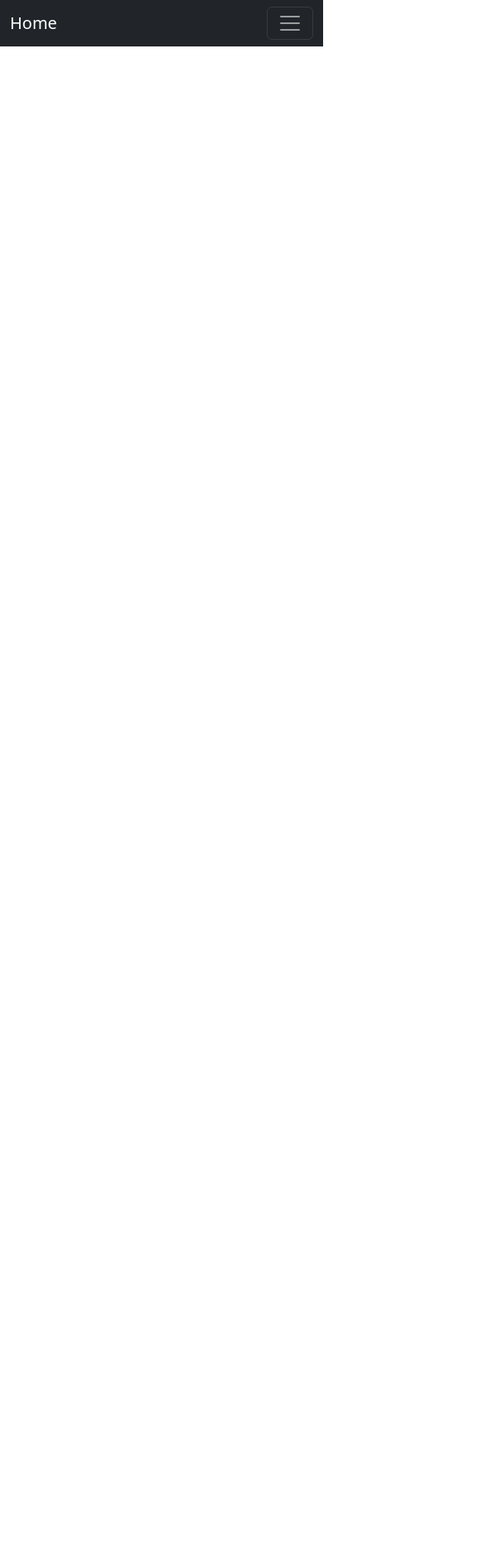
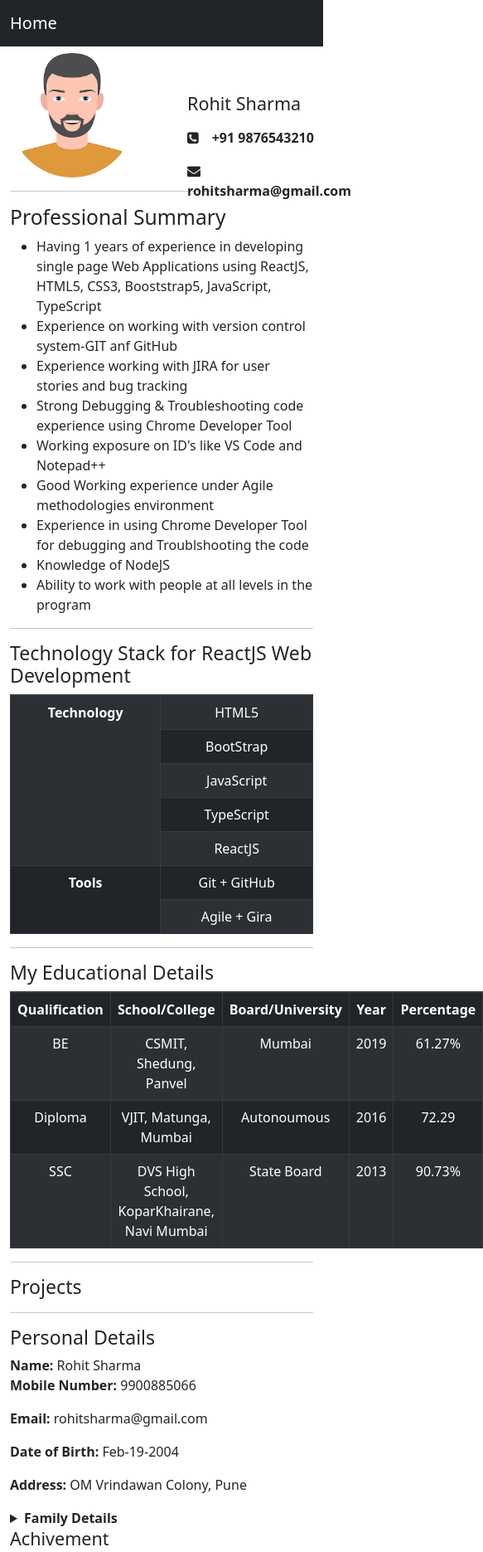
Before and after one commit to Prasadkare77/MyProfile-Responsive, a website: page index.html in a window 390 px wide. Shown: the top 1871 px of the page at 83% size, 583 px wide, since content can reach past the window. Before the commit the page ends 844 px from the top, so only its background shows below. Drawn offline with nearby package versions, Linux system fonts and the light colour scheme.

Commit message:
Designed Profile Page (index.html) with bootstrap
Designed Profile Page (index.html) with bootstrap

```diff
--- a/index.html
+++ b/index.html
@@ -1,60 +1,203 @@
 <!DOCTYPE html>
 <html lang="en">
+
 <head>
   <meta charset="UTF-8" />
   <meta name="viewport" content="width=device-width, initial-scale=1.0" />
   <title>Index</title>
-    <link
-      rel="stylesheet"
-      href="node_modules/bootstrap/dist/css/bootstrap.min.css"
-    />
+  <link rel="stylesheet" href="node_modules/bootstrap/dist/css/bootstrap.min.css" />
+  <!-- Font Awesome CDN Link -->
+  <link rel="stylesheet" href="https://cdnjs.cloudflare.com/ajax/libs/font-awesome/4.7.0/css/font-awesome.min.css">
 </head>
 
 <body>
-    <div class="container">
+  <div class="container d-inline-block fixed-top">
     <nav class="navbar navbar-expand-lg navbar-dark bg-dark fixed-top">
       <div class="container-fluid">
         <a class="navbar-brand" href="#">Home</a>
-          <button
-            class="navbar-toggler"
-            type="button"
-            data-bs-toggle="collapse"
-            data-bs-target="#navbarSupportedContent"
-            aria-controls="navbarSupportedContent"
-            aria-expanded="false"
-            aria-label="Toggle navigation"
-          >
-            <span class="navbar-toggler-icon"></span>
-          </button>
         <div class="collapse navbar-collapse" id="navbarSupportedContent">
           <ul class="navbar-nav me-auto mb-2 mb-lg-0">
             <li class="nav-item">
-                <a class="nav-link active" aria-current="page" href="#">TECHNOLOGY STACK</a>
+              <a class="nav-link active" aria-current="page" href="#techStackSection">TECHNOLOGY STACK</a>
             </li>
             <li class="nav-item">
-                <a class="nav-link active" href="#">EDUCATION</a>
+              <a class="nav-link active" href="#educationDetails">EDUCATION</a>
             </li>
             <li class="nav-item">
-                <a class="nav-link active" aria-current="page" href="#">PROJECT</a>
+              <a class="nav-link active" aria-current="page" href="#projects">PROJECT</a>
             </li>
             <li class="nav-item">
-                <a class="nav-link active" href="#">PERSONAL</a>
+              <a class="nav-link active" href="#personalInfo">PERSONAL</a>
             </li>
           </ul>
-            <!-- <form class="d-flex" role="search">
-              <input
-                class="form-control me-2"
-                type="search"
-                placeholder="Search"
-                aria-label="Search"
-              />
-              <button class="btn btn-outline-success" type="submit">
-                Search
-              </button>
-            </form> -->
         </div>
       </div>
     </nav>
   </div>
+
+  <div class="container position-relative mt-5">
+    <div class="image d-inline-block">
+      <img src="assets/bill.png" alt="" width="150" height="150" class="rounded-bottom-circle mt-3 me-3">
+    </div>
+    <div class="name d-inline-block mt-5 ms-5 position-absolute">
+      <h4 class="mt-3 mb-3">Rohit Sharma</h4>
+      <p class="fw-bold"><i class="fa fa-phone-square me-3" aria-hidden="true"></i>+91 9876543210</p>
+      <p class="fw-bold"><i class="fa fa-envelope me-3" aria-hidden="true"></i></i>rohitsharma@gmail.com</p>
+    </div>
+    <hr>
+  </div>
+
+  <div class="container">
+    <div class="summary">
+      <h2>Professional Summary</h2>
+      <ul>
+        <li>Having 1 years of experience in developing single page Web Applications using <span>ReactJS,</span> HTML5,
+          CSS3, Booststrap5, JavaScript, TypeScript</li>
+        <li>Experience on working with version control system-GIT anf GitHub</li>
+        <li>Experience working with JIRA for user stories and bug tracking</li>
+        <li>Strong Debugging & Troubleshooting code experience using Chrome Developer Tool</li>
+        <li>Working exposure on ID's like VS Code and Notepad++</li>
+        <li>Good Working experience under Agile methodologies environment</li>
+        <li>Experience in using Chrome Developer Tool for debugging and Troublshooting the code</li>
+        <li>Knowledge of NodeJS</li>
+        <li>Ability to work with people at all levels in the program</li>
+      </ul>
+    </div>
+    <hr>
+  </div>
+
+  <div class="container">
+    <div class="techStack" id="techStackSection">
+      <h3>Technology Stack for ReactJS Web Development</h3>
+      <table class="table table-striped table-bordered table-dark table-hover table-group-divider text-center">
+        <thead>
+
+        </thead>
+        <tbody>
+          <tr>
+            <td rowspan="5"><strong>Technology</strong></td>
+            <td>HTML5</td>
+          </tr>
+          <tr>
+            <td>BootStrap</td>
+          </tr>
+          <tr>
+            <td>JavaScript</td>
+          </tr>
+          <tr>
+            <td>TypeScript</td>
+          </tr>
+          <tr>
+            <td>ReactJS</td>
+          </tr>
+          <tr>
+            <td rowspan="2"><strong>Tools</strong></td>
+            <td>Git + GitHub</td>
+          </tr>
+          <tr>
+            <td>Agile + Gira</td>
+          </tr>
+        </tbody>
+      </table>
+    </div>
+    <hr>
+  </div>
+
+  <div class="container ">
+    <div class="education" id="educationDetails">
+      <h3>My Educational Details</h3>
+      <table class="table table-striped table-bordered table-dark table-hover table-group-divider text-center">
+        <thead>
+          <th>Qualification</th>
+          <th>School/College</th>
+          <th>Board/University</th>
+          <th>Year</th>
+          <th>Percentage</th>
+        </thead>
+        <tbody>
+          <tr>
+            <td>BE</td>
+            <td>CSMIT, Shedung, Panvel</td>
+            <td>Mumbai</td>
+            <td>2019</td>
+            <td>61.27%</td>
+          </tr>
+          <tr>
+            <td>Diploma</td>
+            <td>VJIT, Matunga, Mumbai</td>
+            <td>Autonoumous</td>
+            <td>2016</td>
+            <td>72.29</td>
+          </tr>
+          <tr>
+            <td>SSC</td>
+            <td>DVS High School, KoparKhairane, Navi Mumbai</td>
+            <td>State Board</td>
+            <td>2013</td>
+            <td>90.73%</td>
+          </tr>
+        </tbody>
+      </table>
+    </div>
+    <hr>
+  </div>
+
+  <div class="container">
+    <div class="project" id="projects">
+      <h3>Projects</h3>
+    </div><hr>
+  </div>
+
+  <div class="container">
+    <div class="personal" id="personalInfo">
+      <h3>Personal Details</h3>
+      <div class="personalInfo">
+        <Span><strong>Name:</strong> Rohit Sharma</Span>
+        <p><strong>Mobile Number:</strong> 9900885066</p>
+        <p><strong>Email:</strong> rohitsharma@gmail.com</p>
+        <p><strong>Date of Birth:</strong> Feb-19-2004</p>
+        <p><strong>Address:</strong> OM Vrindawan Colony, Pune</p>
+        <details>
+          <summary><strong>Family Details</strong></summary>
+          <ul>
+            <li>Father Name: Taraka Sharma</li>
+            <li>Mother Name : Manika Sharma</li>
+          </ul>
+        </details>
+        <h4>Achivement</h4>
+        <ul>
+          <li>I got II nd Prize in Technical Quiz organized by Sinhgad Institute of technology</li>
+          <li>Got Ist prize in Paper presentation organized by Sinhgad Institute of technology</li>
+        </ul>
+        <h4>Hobbies</h4>
+        <ul>
+          <li>Programming</li>
+          <li>Travelling</li>
+          <li>Watching Movies</li>
+          <li>Music Listening</li>
+        </ul>
+      </div>
+    </div><hr>
+  </div>
+
+  <div class="container" >
+    <footer class="bg-dark text-center text-white">
+      <section class="d-flex justify-content-center justify-content-lg-between p-2 border-bottom">
+        <div class="me-5 d-none d-lg-block">
+          <span>Get connected with me on social networks:</span>
+        </div>
+        <div>
+          <a href="https://www.facebook.com/" target="_blank" class="btn btn-outline-light btn-floating m-1 me-4 text-reset"><i class="fa fa-facebook-f"></i></a>
+          <a href="https://twitter.com/" target="_blank" class="btn btn-outline-light btn-floating m-1 me-4 text-reset"><i class="fab fa fa-twitter"></i></a>
+          <a href="https://www.google.com/" class="btn btn-outline-light btn-floating m-1 me-4 text-reset"><i class="fab fa fa-google"></i></a>
+          <a href="https://www.instagram.com/" target="_blank" class="btn btn-outline-light btn-floating m-1 me-4 text-reset"><i class="fab fa fa-instagram"></i></a>
+          <a href="https://www.linkedin.com/" target="_blank" class="btn btn-outline-light btn-floating m-1 me-4 text-reset"><i class="fab fa fa-linkedin"></i></a>
+          <a href="https://github.com/" target="_blank" class="btn btn-outline-light btn-floating m-1 me-4 text-reset"><i class="fab fa fa-github"></i></a>
+        </div>
+      </section>
+    </footer>
+  </div>
+
 </body>
+
 </html>
```
Lines whose indentation alone changed are shown as unchanged.
